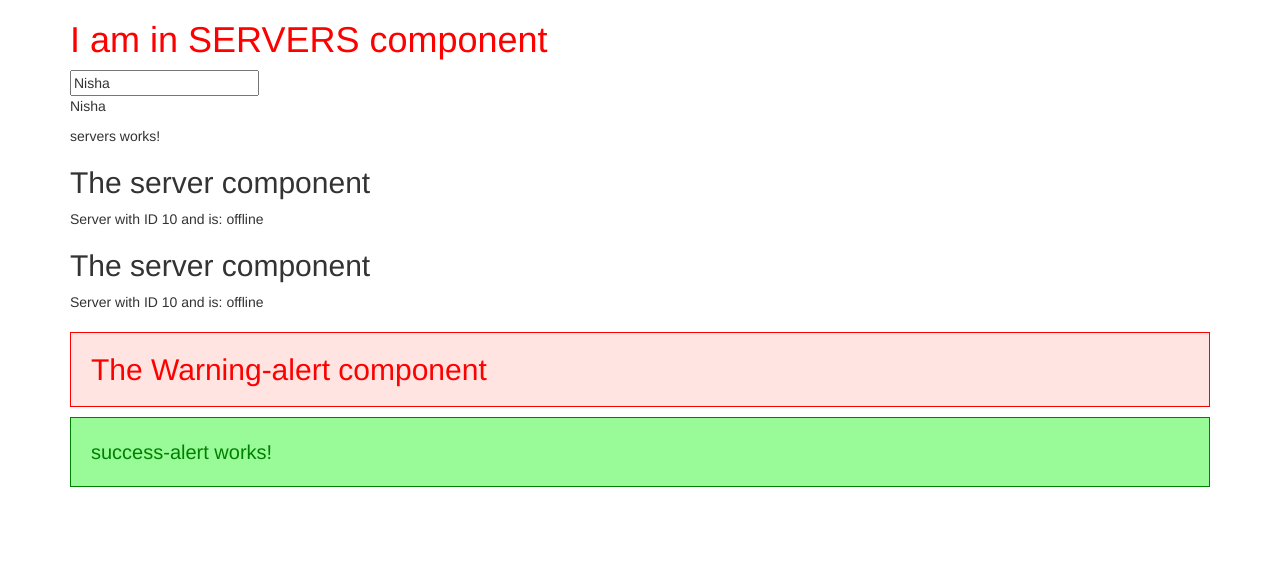
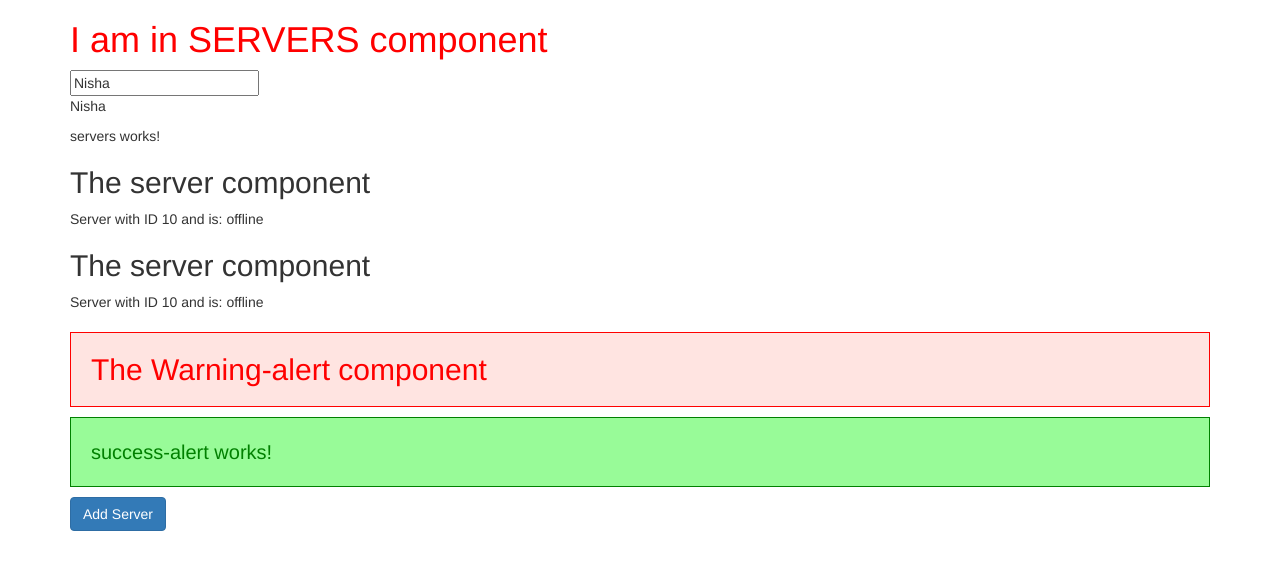
Before and after one commit to nisha8c/Angular_PracticeApp, an Angular app: page / in a window 1280 px wide. Shown: the top 570 px of the page. Built offline with nearby package versions, Linux system fonts and the light colour scheme.

Commit message:
Property Binding - Add Sever button and allowNewServer property

```diff
--- a/src/app/server/server.component.html
+++ b/src/app/server/server.component.html
@@ -1,2 +1,6 @@
 <h2>The server component</h2>
+
+<!--
+    String interpolation. Check server.component.ts file as well
+-->
 <p>Server with ID {{ serverId }} and is: {{ getServerStatus() }}</p>
--- a/src/app/servers/servers.component.html
+++ b/src/app/servers/servers.component.html
@@ -3,3 +3,10 @@
 <app-server></app-server>
 <app-warning-alert></app-warning-alert>
 <app-success-alert></app-success-alert>
+
+
+<!--Property Binding-->
+<button
+    class="btn btn-primary"
+    [disabled]="!allowNewServer"
+    >Add Server</button>
--- a/src/app/servers/servers.component.ts
+++ b/src/app/servers/servers.component.ts
@@ -6,5 +6,12 @@
   styleUrls: ['./servers.component.css']
 })
 export class ServersComponent {
+  allowNewServer: boolean = false;
+
+  constructor() {
+    setTimeout(() => {
+      this.allowNewServer = true;
+    }, 2000)
+  }
 
 }
```
